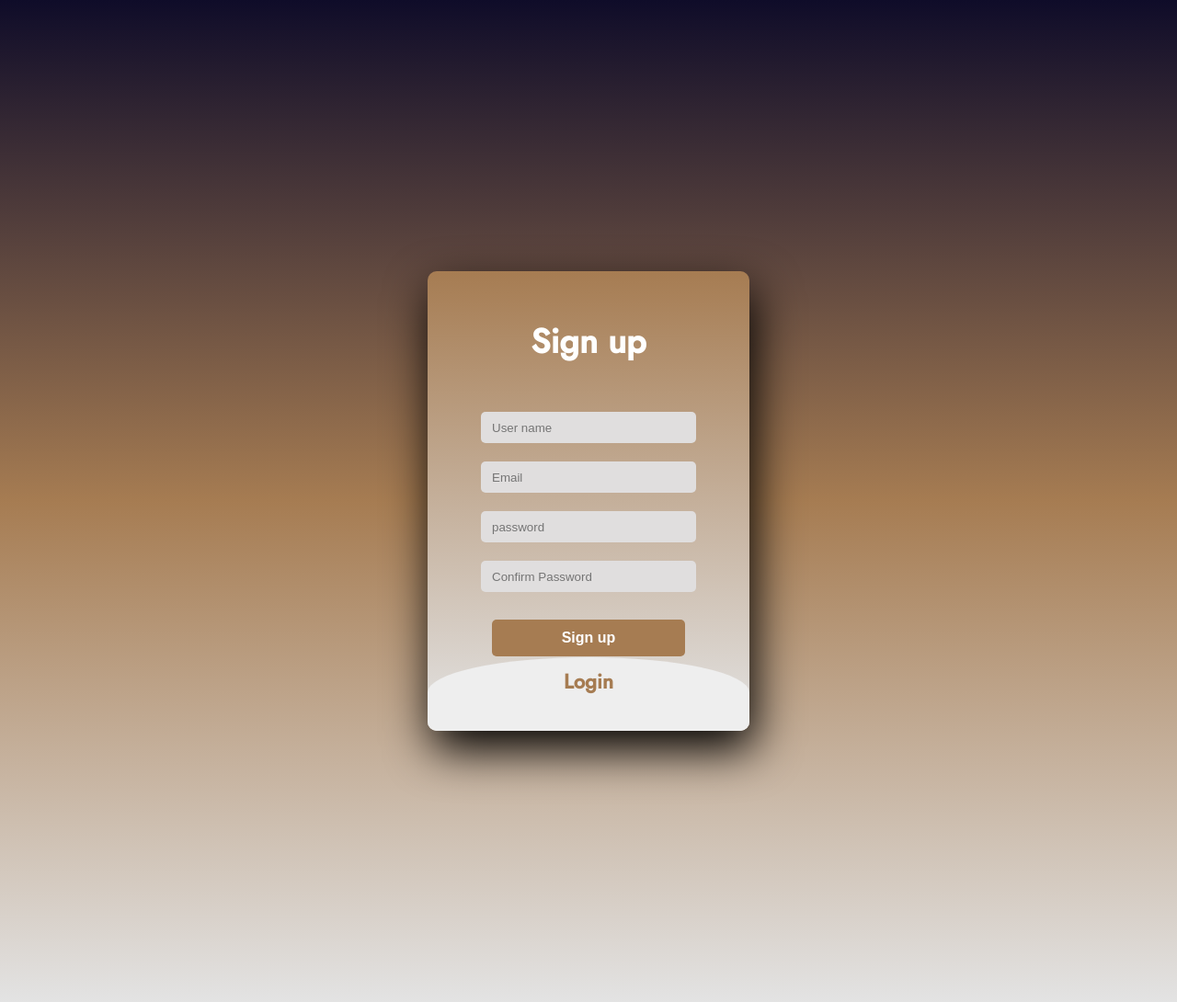
After one commit to Bakr88151/Project-tracker, a Flask app: page /login in a window 1280 px wide. The commit adds this page. Shown: the whole page at 92% size. Run offline with Flask 3, Linux system fonts and the light colour scheme.

Commit message:
added basic DB and simple login, logout and account creation systeme

```diff
--- a/app.py
+++ b/app.py
@@ -1,6 +1,16 @@
-from flask import Flask, render_template
+from flask import Flask, render_template, request, jsonify, session, redirect, url_for
+from db import *
+from flask_sqlalchemy import SQLAlchemy
+from datetime import datetime
+import re
+from werkzeug.security import generate_password_hash, check_password_hash
 
 app = Flask(__name__)
+app.config['SQLALCHEMY_DATABASE_URI'] = 'sqlite:///your_database.db'
+app.config['SQLALCHEMY_TRACK_MODIFICATIONS'] = False
+app.config['SECRET_KEY'] = 'your-unique-and-secret-key'
+
+init_db(app)
 
 projects = [{
     'title': 'project 1',
@@ -11,7 +21,86 @@ projects = [{
 
 @app.route('/')
 def home():
-    return render_template('index.html', projects=projects)
+    if 'user_id' in session:
+        user_id = session['user_id']
+        user = User.query.get(user_id)
+    else:
+        user = None
+    return render_template('index.html', user=user , projects=projects)
+
+@app.route('/login', methods=['GET', 'POST'])
+def login():
+    if request.method == 'GET':
+        return render_template('login.html')
+
+    elif request.method == 'POST':
+        data = request.get_json()
+        email = data.get('email')
+        password = data.get('pswd')
+
+        print(f"Email: {email}, Password: {password}")
+
+        # Check if the email and password are provided
+        if not email or not password:
+            return jsonify({'error': 'Email and password are required'}), 400
+
+        # Look for the user in the database by email
+        user = db.session.query(User).filter_by(email=email).first()
+
+        if user and check_password_hash(user.password, password):
+            # If the user is found and the password is correct, log the user in
+            session['user_id'] = user.ID
+            # Ensure it redirects with GET method to the home route
+            return jsonify({'message': 'loged in succefully'}), 200  # Flask automatically uses GET method for redirects
+        else:
+            return jsonify({'error': 'Invalid email or password'}), 401
+
+
+
+@app.route('/createaccount', methods=['POST'])
+def create_account():
+    data = request.get_json()
+    username = data.get('username')
+    email = data.get('email')
+    password = data.get('password')
+    cpassword = data.get('cpassword')
+
+    if not username or not email or not password or not cpassword:
+        return jsonify({'error': 'All fields are required'}), 400
+
+    if len(username) < 3:
+        return jsonify({'error': 'Username must be at least 3 characters long'}), 400
+
+    if not re.match(r'^[a-zA-Z0-9_.-]+@[a-zA-Z0-9.-]+\.[a-zA-Z]{2,}$', email):
+        return jsonify({'error': 'Invalid email format'}), 400
+
+    if len(password) < 6:
+        return jsonify({'error': 'Password must be at least 6 characters long'}), 400
+
+    if password != cpassword:
+        return jsonify({'error': 'Passwords do not match'}), 400
+
+    existing_user = User.query.filter((User.username == username) | (User.email == email)).first()
+    if existing_user:
+        return jsonify({'error': 'Username or email already taken'}), 400
+
+    hashed_password = generate_password_hash(password)
+    new_user = User(username=username, email=email, password=hashed_password)
+    db.session.add(new_user)
+    db.session.commit()
+
+    #log the user in
+    session['user_id'] = new_user.ID
+
+    return jsonify({'message': 'Account created successfully'}), 201
+
+@app.route('/logout')
+def logout():
+    if 'user_id' not in session:
+        return "<h1>you are not loged in</h1>"
+    else:
+        session.clear()
+        return redirect(url_for('home'))
 
 if __name__ == '__main__':
     app.run(debug=True)
--- /dev/null
+++ b/static/code/login.js
@@ -0,0 +1,102 @@
+document.addEventListener("DOMContentLoaded", () => {
+  const loginTab = document.getElementById("tab-login");
+  const registerTab = document.getElementById("tab-register");
+  const loginForm = document.getElementById("login-form");
+  const registerForm = document.getElementById("register-form");
+  const formWrapper = document.getElementById("form-wrapper");
+  const signupButton = document.getElementById('signupbutton');
+
+  loginTab.addEventListener("click", () => {
+    loginTab.classList.add("border-blue-500", "text-blue-500");
+    registerTab.classList.remove("border-blue-500", "text-blue-500");
+    loginForm.classList.remove("hidden");
+    registerForm.classList.add("hidden");
+    formWrapper.style.height = `${loginForm.offsetHeight}px`; // Smooth transition to login form
+  });
+
+  registerTab.addEventListener("click", () => {
+    registerTab.classList.add("border-blue-500", "text-blue-500");
+    loginTab.classList.remove("border-blue-500", "text-blue-500");
+    registerForm.classList.remove("hidden");
+    loginForm.classList.add("hidden");
+    formWrapper.style.height = `${registerForm.offsetHeight}px`; // Smooth transition to register form
+  });
+
+  // Set initial height to login form
+  formWrapper.style.height = `${loginForm.offsetHeight}px`;
+});
+
+async function submit_signup() {
+  // Alert to test if the function is triggered
+  alert('hey')
+
+  // Get the values from the form inputs using their IDs
+  const username = document.getElementById('creationusernmae').value;
+  const email = document.getElementById('creationemail').value;
+  const password = document.getElementById('creationpass').value;
+  const cpassword = document.getElementById('creationcpass').value;
+
+  // Create the data object to send to the backend
+  const data = {
+      username: username,
+      email: email,
+      password: password,
+      cpassword: cpassword
+  };
+
+  try {
+      const response = await fetch('/createaccount', {
+          method: 'POST',
+          headers: {
+              'Content-Type': 'application/json'
+          },
+          body: JSON.stringify(data)
+      });
+
+      const result = await response.json();
+
+      if (response.ok) {
+          // Redirect to the home page if account creation is successful
+          window.location.href = '/';
+      } else {
+          // Show the error message if there's an issue
+          alert(result.error || 'An unknown error occurred');
+      }
+  } catch (error) {
+      // Handle any errors that occur during the fetch process
+      alert('An error occurred: ' + error.message);
+  }
+};
+
+async function submit_login() {
+  const email = document.getElementById('loginemail').value;
+  const password = document.getElementById('loginpass').value;
+
+  const data = {
+    email: email,
+    pswd: password
+  }
+
+  try {
+    const response = await fetch('/login', {
+        method: 'POST',
+        headers: {
+            'Content-Type': 'application/json'
+        },
+        body: JSON.stringify(data)
+    });
+
+    const result = await response.json();
+
+    if (response.ok) {
+        // Redirect to the home page if account creation is successful
+        window.location.href = '/';
+    } else {
+        // Show the error message if there's an issue
+        alert(result.error || 'An unknown error occurred');
+    }
+  } catch (error) {
+      // Handle any errors that occur during the fetch process
+      console.error('An error occurred: ' + error.message);
+  }
+}
--- /dev/null
+++ b/static/styles/login.css
@@ -0,0 +1,90 @@
+body{
+	margin: 0;
+	padding: 0;
+	display: flex;
+	justify-content: center;
+	align-items: center;
+	min-height: 100vh;
+	font-family: 'Jost', sans-serif;
+	background: linear-gradient(to bottom, #0f0c29, #A67C52, #E3E3E3);
+}
+.main{
+	width: 350px;
+	height: 500px;
+	background: red;
+	overflow: hidden;
+	background: linear-gradient(#A67C52, #E3E3E3);
+	border-radius: 10px;
+	box-shadow: 5px 20px 50px #000;
+}
+#chk{
+	display: none;
+}
+.signup{
+	position: relative;
+	width:100%;
+	height: 100%;
+}
+label{
+	color: #fff;
+	font-size: 2.3em;
+	justify-content: center;
+	display: flex;
+	margin: 50px;
+	font-weight: bold;
+	cursor: pointer;
+	transition: .5s ease-in-out;
+}
+input{
+	width: 60%;
+	height: 10px;
+	background: #e0dede;
+	justify-content: center;
+	display: flex;
+	margin: 20px auto;
+	padding: 12px;
+	border: none;
+	outline: none;
+	border-radius: 5px;
+}
+button{
+	width: 60%;
+	height: 40px;
+	margin: 10px auto;
+	justify-content: center;
+	display: block;
+	color: #fff;
+	background: #A67C52;
+	font-size: 1em;
+	font-weight: bold;
+	margin-top: 30px;
+	outline: none;
+	border: none;
+	border-radius: 5px;
+	transition: .2s ease-in;
+	cursor: pointer;
+}
+button:hover{
+	background: #6d44b8;
+}
+.login{
+	height: 460px;
+	background: #eee;
+	border-radius: 60% / 10%;
+	transform: translateY(-180px);
+	transition: .8s ease-in-out;
+}
+.login label{
+	color: #A67C52;
+	transform: scale(.6);
+}
+
+#chk:checked ~ .login{
+	transform: translateY(-500px);
+}
+#chk:checked ~ .login label{
+	transform: scale(1);
+}
+#chk:checked ~ .signup label{
+	transform: scale(.6);
+}
--- a/static/styles/nav.css
+++ b/static/styles/nav.css
@@ -4,7 +4,7 @@
     margin: 0;
 }
 nav{
-    background-color: #FAF8F6;
+    background: linear-gradient(to bottom, #F2F0EF, #E3E3E3);
     height: 50px;
     top: 0;
     display: flex;
--- a/templates/base.html
+++ b/templates/base.html
@@ -13,7 +13,11 @@
         <div class="nav-title"><h1>Myproject</h1></div>
         <div class="nav-right">
             <img src="https://static-00.iconduck.com/assets.00/notification-icon-1845x2048-k24ddt5c.png" alt="notifications">
-            <img src="https://cdn-icons-png.flaticon.com/512/6522/6522516.png" alt="login">
+            {% if user %}
+            <a href="/logout"><img src="https://cdn-icons-png.flaticon.com/512/6522/6522516.png" alt="login"></a>
+            {% else %}
+            <a href="/login"><button>Login</button></a>
+            {% endif %}
         </div>
     </nav>
     {% block content %} {% endblock %}
--- /dev/null
+++ b/templates/login.html
@@ -0,0 +1,36 @@
+<!DOCTYPE html>
+<html lang="en">
+<head>
+    <meta charset="UTF-8">
+    <meta name="viewport" content="width=device-width, initial-scale=1.0">
+    <link href="https://fonts.googleapis.com/css2?family=Jost:wght@500&display=swap" rel="stylesheet">
+    <link rel="stylesheet" href="{{ url_for('static', filename='styles/login.css') }}">
+    <script src="{{ url_for('static', filename='code/login.js') }}"></script>
+    <title>Login</title>
+</head>
+<body>
+	<div class="main">
+		<input type="checkbox" id="chk" aria-hidden="true">
+
+			<div class="signup">
+				<form id="register-form" method="post">
+					<label for="chk" aria-hidden="true">Sign up</label>
+					<input type="text" name="txt" placeholder="User name" id="creationusernmae" required>
+					<input type="email" name="email" placeholder="Email" id="creationemail" required>
+                    <input type="password" name="pswd" placeholder="password" id="creationpass" required>
+					<input type="password" name="cpswd" placeholder="Confirm Password" id="creationcpass" required>
+					<button  type="button" id="signupbutton" onclick="submit_signup()">Sign up</button>
+				</form>
+			</div>
+
+			<div class="login">
+				<form method="post">
+					<label for="chk" aria-hidden="true">Login</label>
+					<input type="email" name="email" placeholder="Email" id="loginemail" required="">
+					<input type="password" name="pswd" placeholder="Password" id="loginpass" required="">
+					<button type="button" onclick="submit_login()">Login</button>
+				</form>
+			</div>
+	</div>
+</body>
+</html>
```
Also changed, not shown: db.py (added, +45 -0 lines), instance/your_database.db (added).
